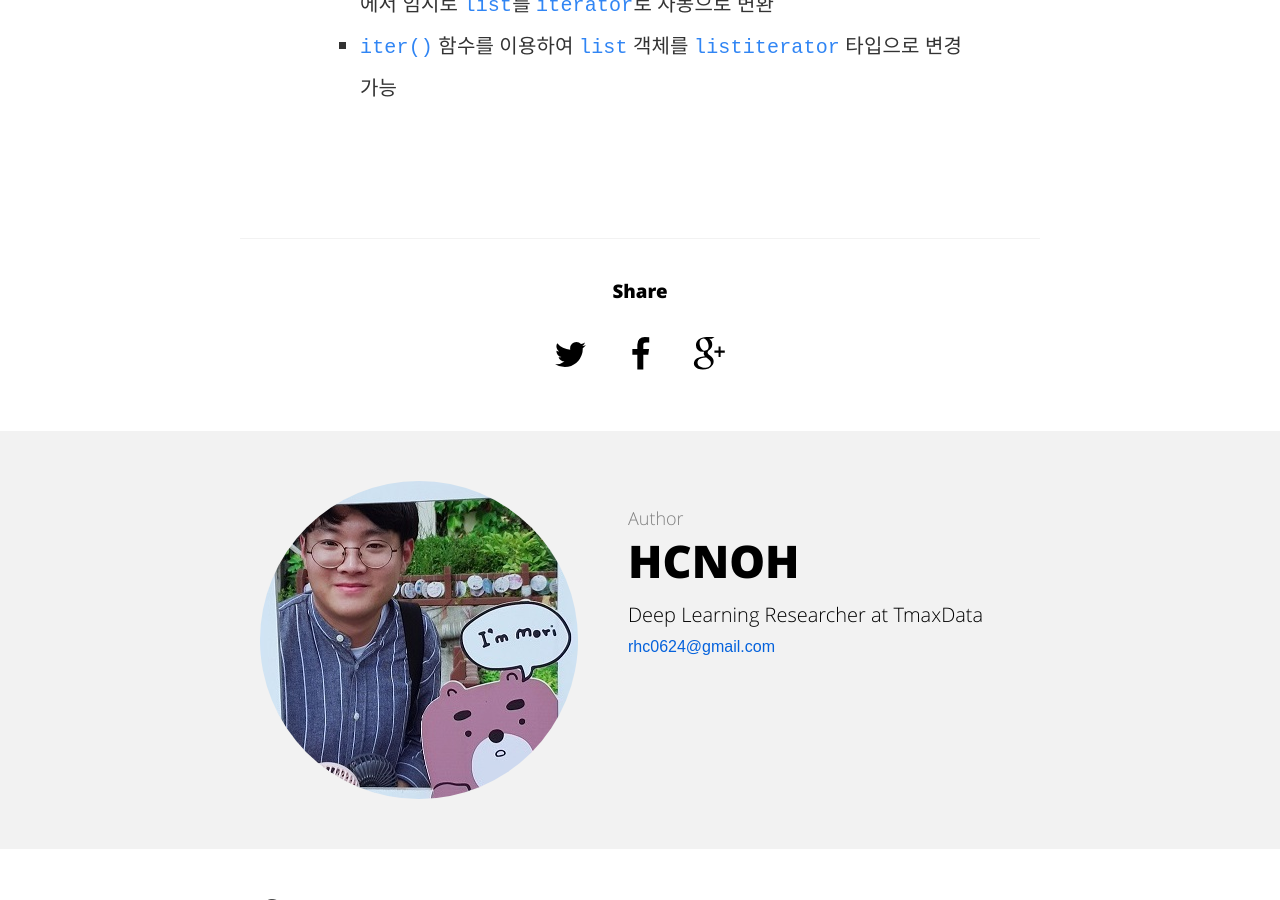
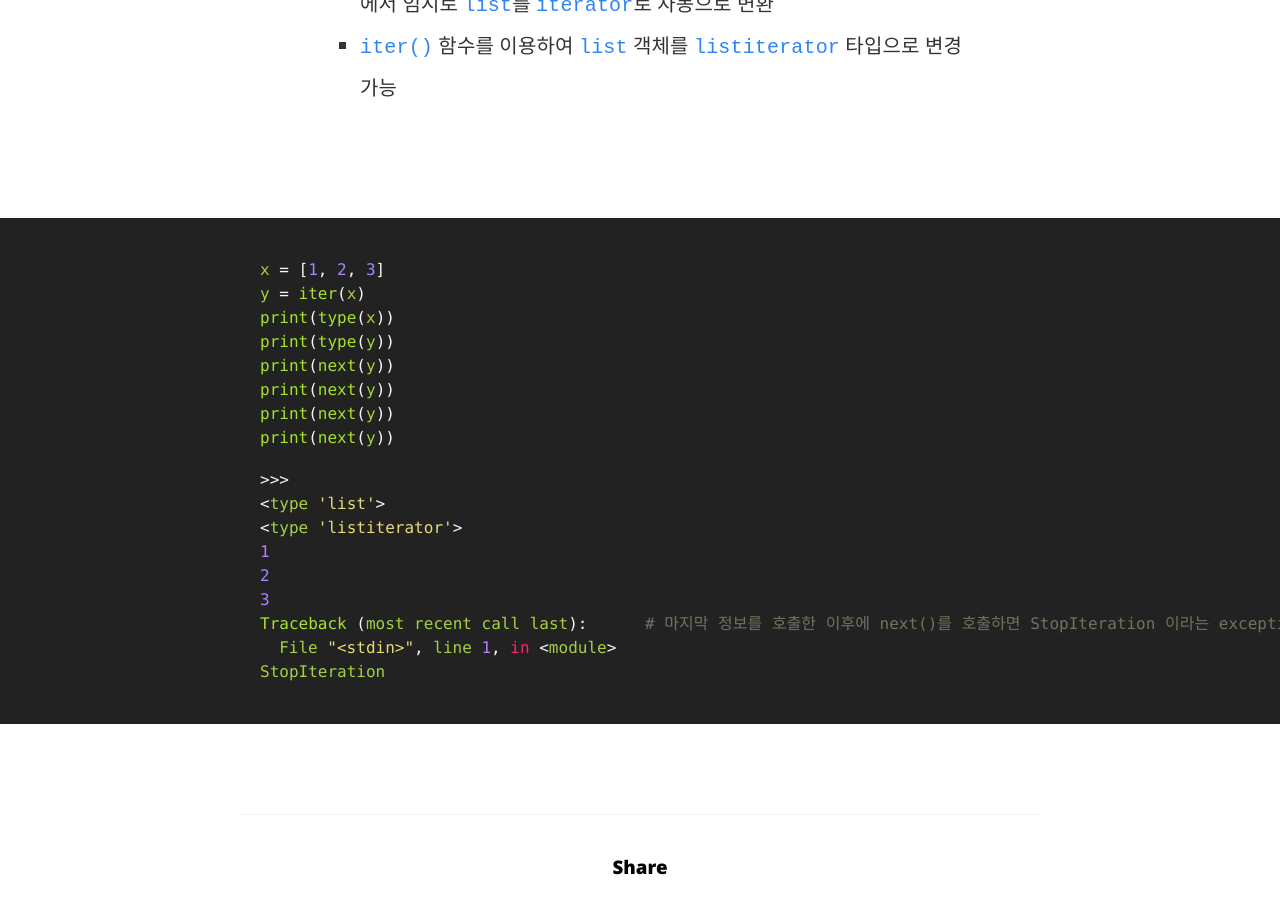
Before and after one commit to hcnoh/blog-prev, a Jekyll site: the page built from _posts/2018-09-17-effective-python-way09.md, in a window 1280 px wide and 900 px high, scrolled down 4173 px. Built offline with Jekyll 4.4.1, drawn with Linux system fonts in a browser that asks for light colours; comment, search, counter and statistics services are not loaded.

Commit message:
Update 2018-09-17-effective-python-way09.md

```diff
--- a/_posts/2018-09-17-effective-python-way09.md
+++ b/_posts/2018-09-17-effective-python-way09.md
@@ -81,3 +81,23 @@ print(next(roots))
     - `list` 객체는 `next()` 메서드를 가지고 있지 않음: 이터레이터가 아님
     - `for` 문을 사용하여 `list` 객체에 순차적으로 접근하는 경우는 파이썬 내부에서 임시로 `list`를 `iterator`로 자동으로 변환
     - `iter()` 함수를 이용하여 `list` 객체를 `listiterator` 타입으로 변경 가능
+{% highlight python %}
+x = [1, 2, 3]
+y = iter(x)
+print(type(x))
+print(type(y))
+print(next(y))
+print(next(y))
+print(next(y))
+print(next(y))
+
+>>>
+<type 'list'>
+<type 'listiterator'>
+1
+2
+3
+Traceback (most recent call last):      # 마지막 정보를 호출한 이후에 next()를 호출하면 StopIteration 이라는 exception이 발생
+  File "<stdin>", line 1, in <module>
+StopIteration
+{% endhighlight %}
```
